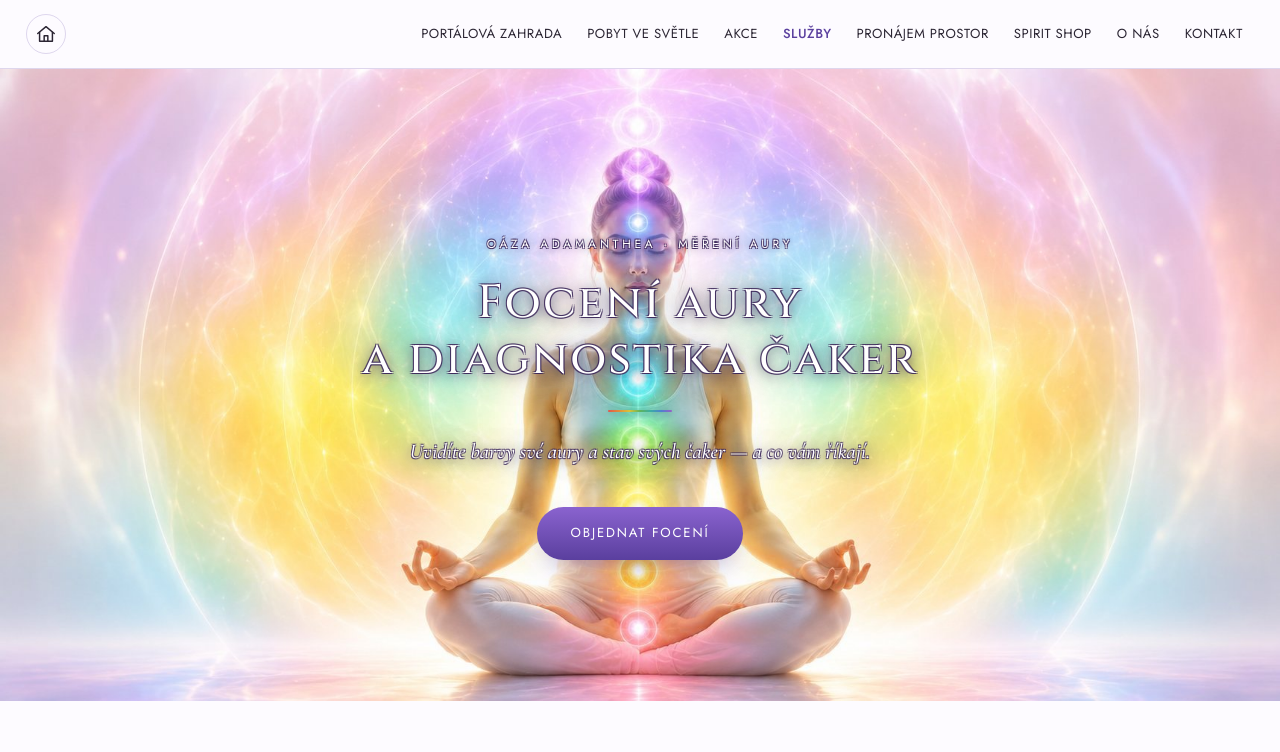
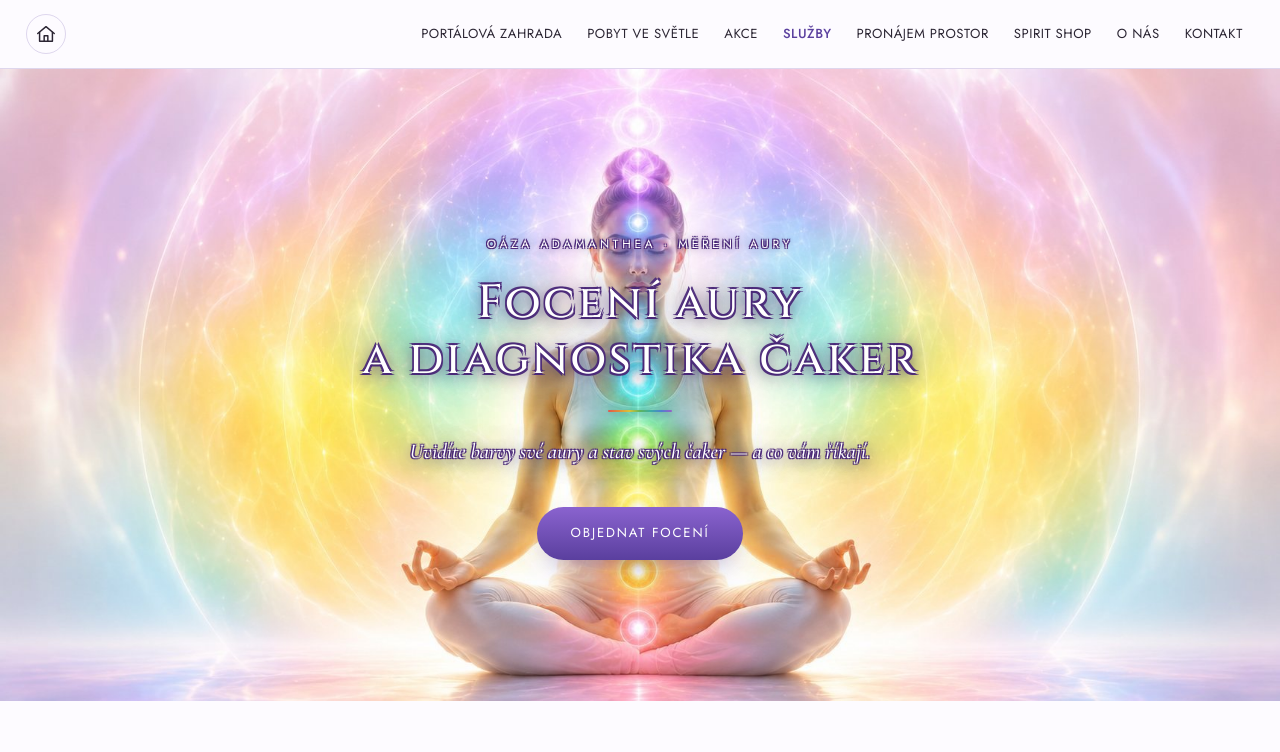
Before and after one commit to lukassirael-stack/oaza-homepage, a plain HTML site: page oaza-web/foceni-aury-a-caker.html in a window 1280 px wide. Shown: the top 752 px of the page. Drawn offline with nearby package versions, Linux system fonts and the light colour scheme.

Commit message:
Update foceni-aury-a-caker.html

```diff
--- a/oaza-web/foceni-aury-a-caker.html
+++ b/oaza-web/foceni-aury-a-caker.html
@@ -144,23 +144,26 @@
   .hero h1{
     color:#fff !important;
     text-shadow:
-      1px 1px 0 rgba(60,40,90,.8),-1px 1px 0 rgba(60,40,90,.8),
-      1px -1px 0 rgba(60,40,90,.75),-1px -1px 0 rgba(60,40,90,.75),
-      0 2px 12px rgba(40,20,70,.7),0 0 30px rgba(40,20,70,.5) !important;
+      1.6px 1.6px 0 rgba(74,40,120,.95),-1.6px 1.6px 0 rgba(74,40,120,.95),
+      1.6px -1.6px 0 rgba(74,40,120,.92),-1.6px -1.6px 0 rgba(74,40,120,.92),
+      0 0 2px rgba(74,40,120,.95),
+      0 3px 14px rgba(40,18,80,.8),0 0 34px rgba(40,18,80,.6) !important;
   }
   .hero .eyebrow{
     color:#fff !important;
     text-shadow:
-      .8px .8px 0 rgba(60,40,90,.85),-.8px .8px 0 rgba(60,40,90,.85),
-      .8px -.8px 0 rgba(60,40,90,.8),-.8px -.8px 0 rgba(60,40,90,.8),
-      0 1px 8px rgba(40,20,70,.7) !important;
+      1.2px 1.2px 0 rgba(74,40,120,.98),-1.2px 1.2px 0 rgba(74,40,120,.98),
+      1.2px -1.2px 0 rgba(74,40,120,.95),-1.2px -1.2px 0 rgba(74,40,120,.95),
+      0 0 2px rgba(74,40,120,.95),
+      0 1px 10px rgba(40,18,80,.8) !important;
   }
   .hero .lead{
     color:#fff !important;font-weight:500 !important;
     text-shadow:
-      .8px .8px 0 rgba(60,40,90,.8),-.8px .8px 0 rgba(60,40,90,.8),
-      .8px -.8px 0 rgba(60,40,90,.75),-.8px -.8px 0 rgba(60,40,90,.75),
-      0 2px 12px rgba(40,20,70,.7),0 0 24px rgba(40,20,70,.5) !important;
+      1.3px 1.3px 0 rgba(74,40,120,.95),-1.3px 1.3px 0 rgba(74,40,120,.95),
+      1.3px -1.3px 0 rgba(74,40,120,.92),-1.3px -1.3px 0 rgba(74,40,120,.92),
+      0 0 2px rgba(74,40,120,.95),
+      0 3px 14px rgba(40,18,80,.8),0 0 28px rgba(40,18,80,.55) !important;
   }
   .hero .rule{filter:drop-shadow(0 1px 4px rgba(40,20,70,.6));}
 </style>
```
